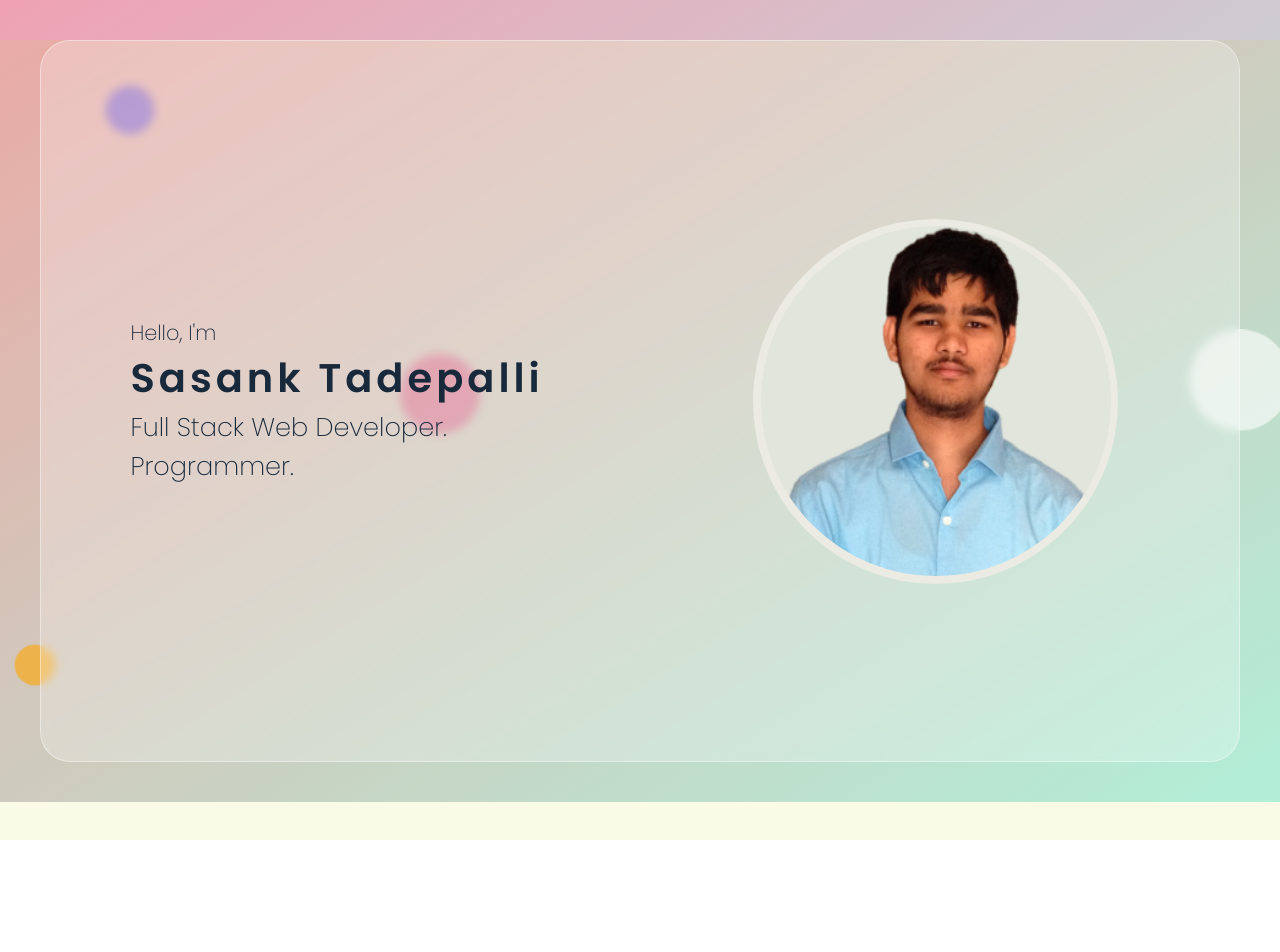
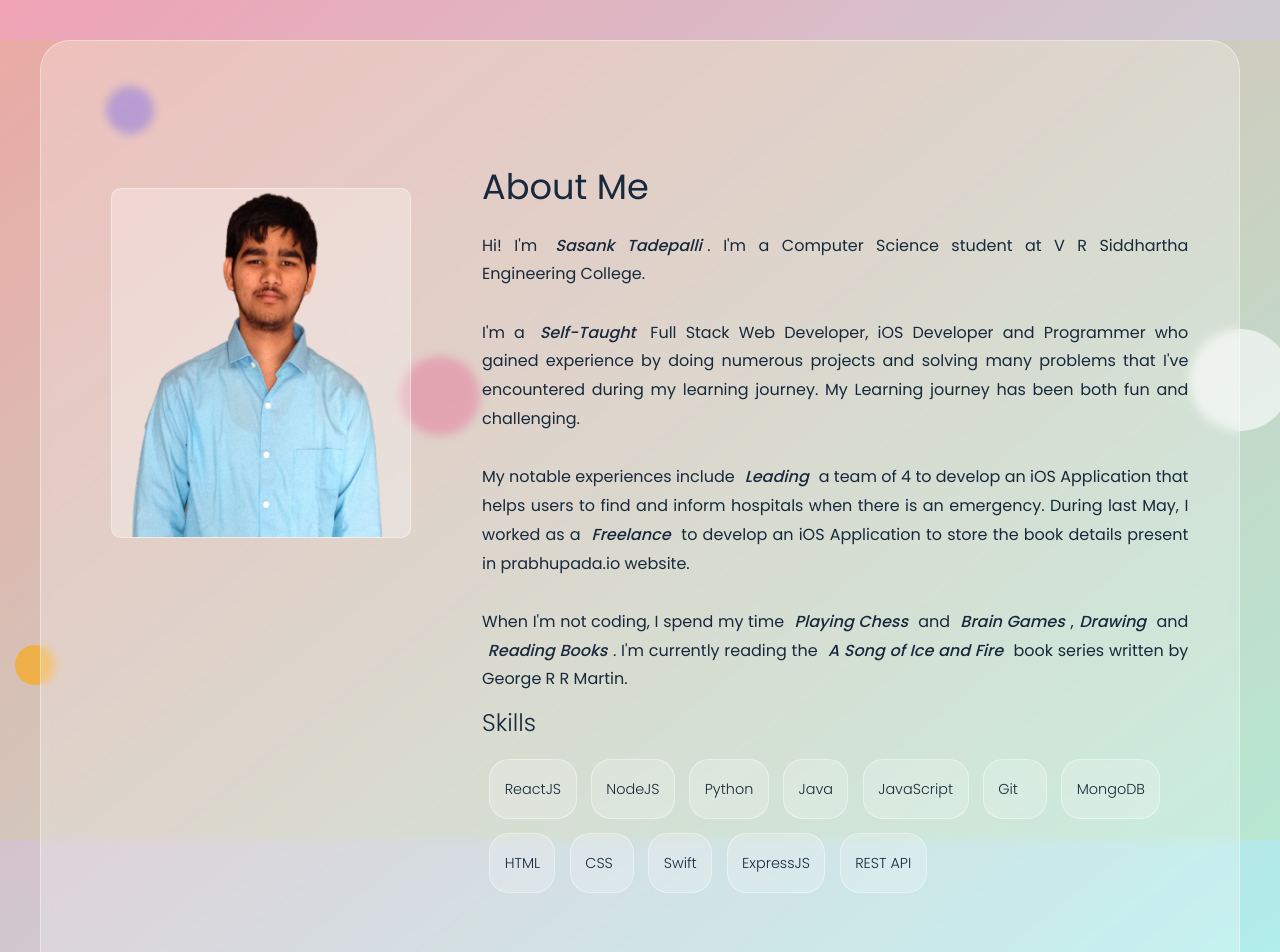
Before and after one commit to Shannu26/react-portfolio, a React (Create React App) app: page /about-me in a window 1280 px wide. Shown: the top 952 px of the page. Before the commit the page ends 802 px from the top, so only its background shows below. Built offline with nearby package versions, Linux system fonts and the light colour scheme.

Commit message:
Got halfway through preparing About Me page.

```diff
--- a/package.json
+++ b/package.json
@@ -8,6 +8,7 @@
     "@testing-library/user-event": "^12.8.3",
     "react": "^17.0.2",
     "react-dom": "^17.0.2",
+    "react-router-dom": "^5.2.0",
     "react-scripts": "4.0.3",
     "web-vitals": "^1.1.2"
   },
--- a/src/App.js
+++ b/src/App.js
@@ -1,14 +1,26 @@
 import "./App.css";
+import { Route, Switch, Redirect } from "react-router-dom";
 
 import BackgroundCircles from "./components/BackgroundCircles/BackgroundCircles";
 import Home from "./components/Home/Home";
+import AboutMe from "./components/AboutMe/AboutMe";
 
 function App() {
   return (
     <div className="App">
       <BackgroundCircles />
       <section>
-        <Home />
+        <Switch>
+          <Route path="/home" exact>
+            <Home />
+          </Route>
+          <Route path="/about-me" exact>
+            <AboutMe />
+          </Route>
+          <Route path="*">
+            <Redirect to="/home" />
+          </Route>
+        </Switch>
       </section>
     </div>
   );
--- /dev/null
+++ b/src/components/AboutMe/AboutMe.css
@@ -0,0 +1,50 @@
+.about-me {
+  /* background-color: red; */
+  display: grid;
+  width: 94%;
+  border-radius: 30px;
+  min-height: 90vh;
+  grid-template-columns: 2fr 4fr;
+  grid-gap: 2%;
+  margin: 0 3%;
+}
+
+.about-me .left {
+  margin: 0 auto;
+  margin-top: 40%;
+}
+
+.about-me .left img {
+  background-color: rgba(255, 255, 255, 0.3);
+  border: 1px solid rgba(255, 255, 255, 0.4);
+  width: 300px;
+  border-radius: 10px;
+  height: 350px;
+}
+
+.about-me .right {
+  margin-top: 8%;
+  padding: 10% 0;
+  /* background-color: pink; */
+  display: flex;
+  flex-direction: column;
+  line-height: 1.8rem;
+}
+
+.about-me .right h1 {
+  padding-left: 2%;
+  font-size: 2.2rem;
+  font-weight: 400;
+  margin-bottom: 2%;
+}
+
+.about-me .right p {
+  text-align: justify;
+  padding: 2%;
+}
+
+.about-me .right p span {
+  font-style: italic;
+  font-weight: 500;
+  margin: 0 0.8%;
+}
--- /dev/null
+++ b/src/components/AboutMe/AboutMe.js
@@ -0,0 +1,43 @@
+import "./AboutMe.css";
+import ProfilePic from "../../images/ProfilePic-large.png";
+import Skills from "../Skills/Skills";
+
+const AboutMe = () => {
+  return (
+    <div className="about-me">
+      <div className="left">
+        <img src={ProfilePic} alt="" />
+      </div>
+      <div className="right">
+        <h1>About Me</h1>
+        <p>
+          Hi! I'm <span>Sasank Tadepalli</span>. I'm a Computer Science student
+          at V R Siddhartha Engineering College.
+        </p>
+        <p>
+          I'm a <span>Self-Taught</span> Full Stack Web Developer, iOS Developer
+          and Programmer who gained experience by doing numerous projects and
+          solving many problems that I've encountered during my learning
+          journey. My Learning journey has been both fun and challenging.
+        </p>
+        <p>
+          My notable experiences include <span>Leading</span> a team of 4 to
+          develop an iOS Application that helps users to find and inform
+          hospitals when there is an emergency. During last May, I worked as a{" "}
+          <span>Freelance</span> to develop an iOS Application to store the book
+          details present in prabhupada.io website.
+        </p>
+        <p>
+          When I'm not coding, I spend my time <span>Playing Chess</span> and{" "}
+          <span>Brain Games</span>,<span>Drawing</span> and{" "}
+          <span>Reading Books</span>. I'm currently reading the{" "}
+          <span>A Song of Ice and Fire</span> book series written by George R R
+          Martin.
+        </p>
+        <Skills />
+      </div>
+    </div>
+  );
+};
+
+export default AboutMe;
--- /dev/null
+++ b/src/components/Skills/Skills.css
@@ -0,0 +1,26 @@
+.skills-container {
+  /* background-color: red; */
+  padding-left: 2%;
+}
+
+.skills-container h2 {
+  font-size: 1.5rem;
+  font-weight: 350;
+}
+
+.skills-container .skills {
+  margin: 2% 0;
+  display: flex;
+  flex-wrap: wrap;
+}
+
+.skills .skill {
+  border: 1.5px solid rgba(255, 255, 255, 0.4);
+  margin: 1%;
+  background-color: rgba(255, 255, 255, 0.2);
+  border-radius: 20px;
+  font-size: 0.9rem;
+  font-weight: 300;
+  min-width: 4rem;
+  width: fit-content;
+}
--- /dev/null
+++ b/src/components/Skills/Skills.js
@@ -0,0 +1,30 @@
+import "./Skills.css";
+
+const Skills = () => {
+  const skills = [
+    "ReactJS",
+    "NodeJS",
+    "Python",
+    "Java",
+    "JavaScript",
+    "Git",
+    "MongoDB",
+    "HTML",
+    "CSS",
+    "Swift",
+    "ExpressJS",
+    "REST API",
+  ];
+
+  let skillsUI = skills.map((skill) => {
+    return <p className="skill">{skill}</p>;
+  });
+  return (
+    <div className="skills-container">
+      <h2>Skills</h2>
+      <div className="skills">{skillsUI}</div>
+    </div>
+  );
+};
+
+export default Skills;
--- a/src/index.js
+++ b/src/index.js
@@ -1,14 +1,17 @@
-import React from 'react';
-import ReactDOM from 'react-dom';
-import './index.css';
-import App from './App';
-import reportWebVitals from './reportWebVitals';
+import React from "react";
+import ReactDOM from "react-dom";
+import "./index.css";
+import App from "./App";
+import reportWebVitals from "./reportWebVitals";
+import { BrowserRouter } from "react-router-dom";
 
 ReactDOM.render(
   <React.StrictMode>
-    <App />
+    <BrowserRouter>
+      <App />
+    </BrowserRouter>
   </React.StrictMode>,
-  document.getElementById('root')
+  document.getElementById("root")
 );
 
 // If you want to start measuring performance in your app, pass a function
```
Also changed, not shown: src/images/ProfilePic-large.png (added), 1 other file (tests, documents, lock files or other folders).
